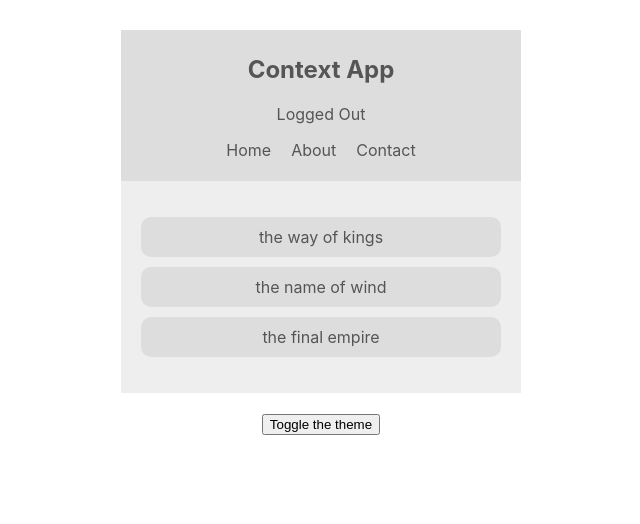
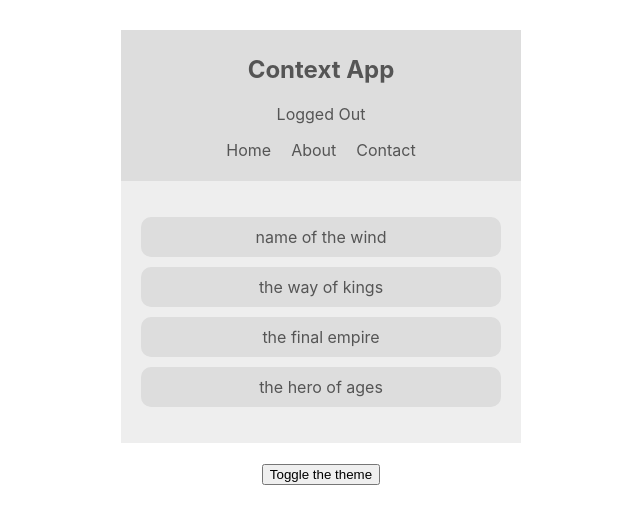
Before and after one commit to baymax88/react-context-hooks, a React (Create React App) app: page / in a window 1280 px wide. Shown: the top 524 px of the page, without its empty margins (319-959 px from the left). Built offline with nearby package versions, Linux system fonts and the light colour scheme.

Commit message:
converting contexts to functional component

```diff
--- a/src/App.js
+++ b/src/App.js
@@ -1,9 +1,10 @@
 import React from 'react';
 import Navbar from './components/Navbar'
 import BookList from './components/BookList'
-import ThemeContextProvider from './contexts/ThemeContext';
-import ThemeToggle from './components/ThemeToggle';
-import AuthContextProvider from './contexts/AuthContext';
+import ThemeContextProvider from './contexts/ThemeContext'
+import ThemeToggle from './components/ThemeToggle'
+import AuthContextProvider from './contexts/AuthContext'
+import BookContextProvider from './contexts/BookContext'
 
 function App() {
   return (
@@ -11,7 +12,9 @@ function App() {
       <ThemeContextProvider>
         <AuthContextProvider>
           <Navbar />
-          <BookList />
+          <BookContextProvider>
+            <BookList />
+          </BookContextProvider>
           <ThemeToggle />
         </AuthContextProvider>
       </ThemeContextProvider>
--- a/src/components/BookList.js
+++ b/src/components/BookList.js
@@ -1,16 +1,20 @@
 import React, { useContext } from 'react'
 import { ThemeContext } from '../contexts/ThemeContext'
+import { BookContext } from '../contexts/BookContext'
 
 const BookList = () => {
     const { isLightTheme, light, dark } = useContext(ThemeContext)
+    const { books } = useContext(BookContext)
     const theme = isLightTheme ? light : dark
 
     return (
         <div className="book-list" style={{ color: theme.syntax, background: theme.bg }}>
             <ul>
-                <li style={{background: theme.ui}}>the way of kings</li>
-                <li style={{background: theme.ui}}>the name of wind</li>
-                <li style={{background: theme.ui}}>the final empire</li>
+                {books.map(book => {
+                    return (
+                        <li key={book.id} style={{background: theme.ui}}>{ book.title }</li>
+                    )
+                })}
             </ul>
         </div>
     )
--- a/src/contexts/AuthContext.js
+++ b/src/contexts/AuthContext.js
@@ -1,23 +1,19 @@
-import React, { Component, createContext } from 'react'
+import React, { useState, createContext } from 'react'
 
 export const AuthContext = createContext()
 
-class AuthContextProvider extends Component {
-    state = {
-        isAuthenticated: false
+const AuthContextProvider = (props) => {
+    const [isAuthenticated, setIsAuthenticated] = useState(false)
+
+    const toggleAuth = () => {
+        setIsAuthenticated(!isAuthenticated)
     }
 
-    toggleAuth = () => {
-        this.setState({ isAuthenticated: !this.state.isAuthenticated })
-    }
-
-    render() {
-        return (
-            <AuthContext.Provider value={{...this.state, toggleAuth: this.toggleAuth}}>
-                {this.props.children}
-            </AuthContext.Provider>
-        );
-    }
+    return (
+        <AuthContext.Provider value={{isAuthenticated, toggleAuth}}>
+            {props.children}
+        </AuthContext.Provider>
+    );
 }
 
 export default AuthContextProvider;
--- /dev/null
+++ b/src/contexts/BookContext.js
@@ -0,0 +1,20 @@
+import React, { createContext, useState } from 'react'
+
+export const BookContext = createContext()
+
+const BookContextProvider = (props) => {
+    const [books, setBooks] = useState([
+        {title: 'name of the wind', id: 1},
+        {title: 'the way of kings', id: 2},
+        {title: 'the final empire', id: 3},
+        {title: 'the hero of ages', id: 4},
+    ])
+
+    return (
+        <BookContext.Provider value={{books}}>
+            {props.children}
+        </BookContext.Provider>
+    )
+}
+
+export default BookContextProvider
--- a/src/contexts/ThemeContext.js
+++ b/src/contexts/ThemeContext.js
@@ -1,25 +1,21 @@
-import React, { createContext, Component } from 'react'
+import React, { createContext, useState } from 'react'
 
 export const ThemeContext = createContext()
 
-class ThemeContextProvider extends Component {
-    state = {
-        isLightTheme: true,
-        light: { syntax: '#555', ui: '#ddd', bg: '#eee' },
-        dark: { syntax: '#ddd', ui: '#333', bg: '#555' }
+const ThemeContextProvider = (props) => {
+    const [isLightTheme, setIsLightTheme] = useState(true)
+    const [light, setLight] = useState({ syntax: '#555', ui: '#ddd', bg: '#eee' })
+    const [dark, setDark] = useState({ syntax: '#ddd', ui: '#333', bg: '#555' })
+
+    const toggleTheme = () => {
+        setIsLightTheme(!isLightTheme)
     }
 
-    toggleTheme = () => {
-        this.setState({ isLightTheme: !this.state.isLightTheme })
-    }
-
-    render() {
-        return (
-            <ThemeContext.Provider value={{...this.state, toggleTheme: this.toggleTheme}}>
-                {this.props.children}
-            </ThemeContext.Provider>
-        )
-    }
+    return (
+        <ThemeContext.Provider value={{isLightTheme, light, dark, toggleTheme}}>
+            {props.children}
+        </ThemeContext.Provider>
+    )
 }
 
 export default ThemeContextProvider
```
